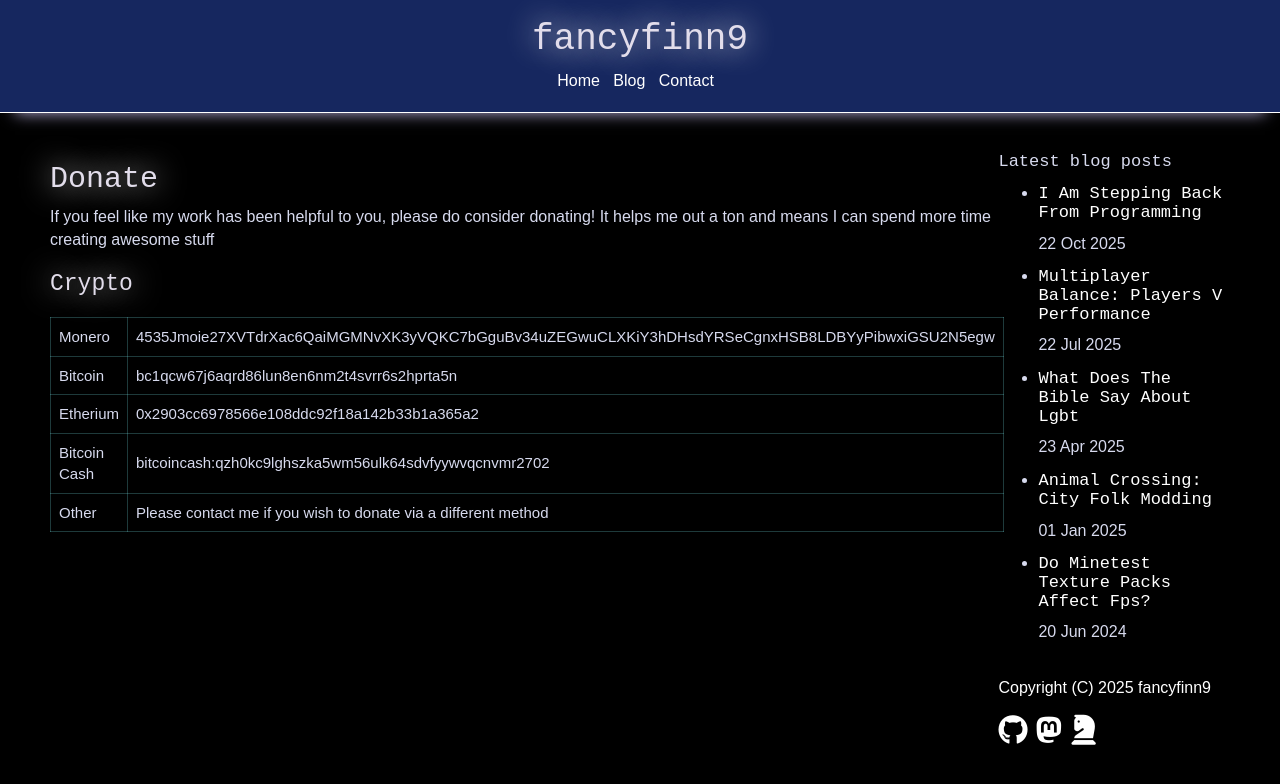
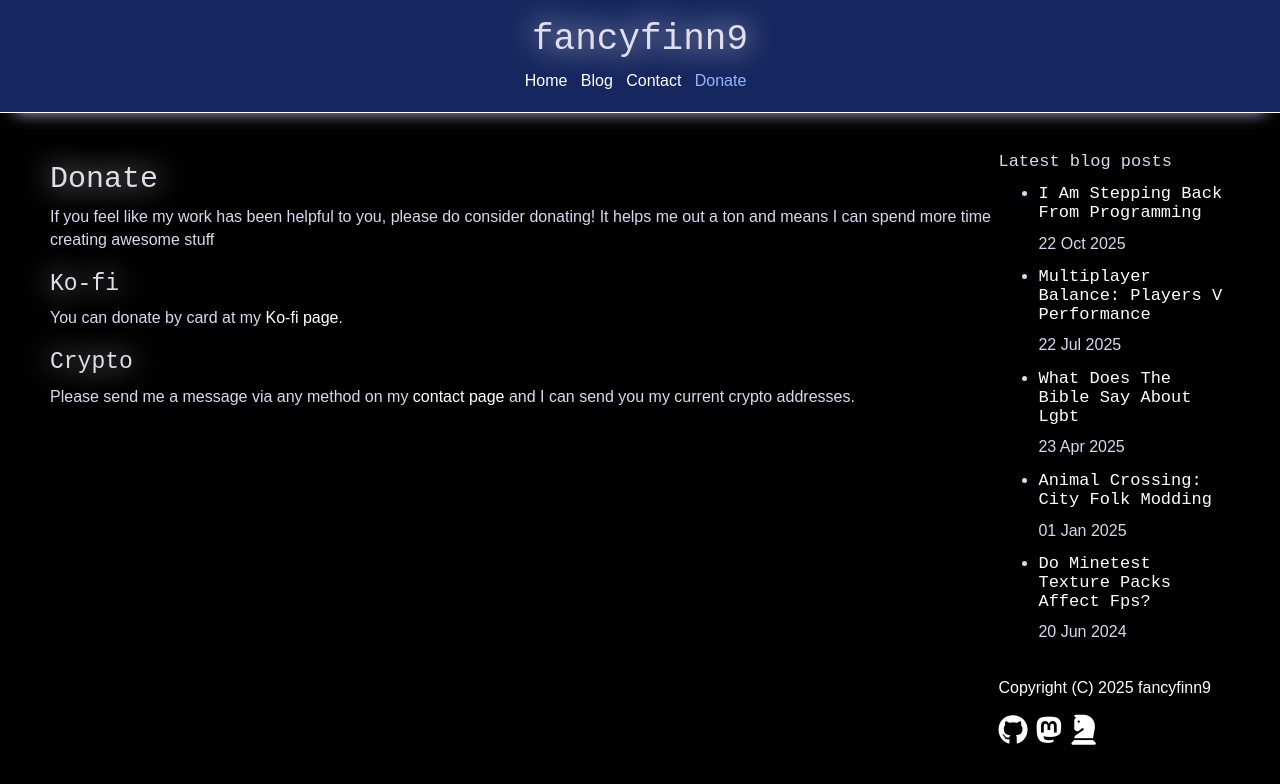
Before and after one commit to fancyfinn9/fancyfinn9.github.io, a Jekyll site: the page built from donate.md, in a window 1280 px wide. Shown: the top 784 px of the page. Built offline with Jekyll 4.4.1, drawn with Linux system fonts in a browser that asks for light colours.

Commit message:
Add donate

```diff
--- a/_data/navigation.yml
+++ b/_data/navigation.yml
@@ -4,3 +4,5 @@
   link: /blog.html
 - name: Contact
   link: /contact.html
+- name: Donate
+  link: /donate.html
--- a/donate.md
+++ b/donate.md
@@ -8,10 +8,10 @@ layout: default
 
 If you feel like my work has been helpful to you, please do consider donating! It helps me out a ton and means I can spend more time creating awesome stuff
 
+### Ko-fi
+
+You can donate by card at my [Ko-fi page](https://ko-fi.com/fancyfinn9).
+
 ### Crypto
 
-| Monero | 4535Jmoie27XVTdrXac6QaiMGMNvXK3yVQKC7bGguBv34uZEGwuCLXKiY3hDHsdYRSeCgnxHSB8LDBYyPibwxiGSU2N5egw |
-| Bitcoin | bc1qcw67j6aqrd86lun8en6nm2t4svrr6s2hprta5n |
-| Etherium | 0x2903cc6978566e108ddc92f18a142b33b1a365a2 |
-| Bitcoin Cash | bitcoincash:qzh0kc9lghszka5wm56ulk64sdvfyywvqcnvmr2702 |
-| Other | Please contact me if you wish to donate via a different method |
+Please send me a message via any method on my [contact page](/contact.html) and I can send you my current crypto addresses.
```
